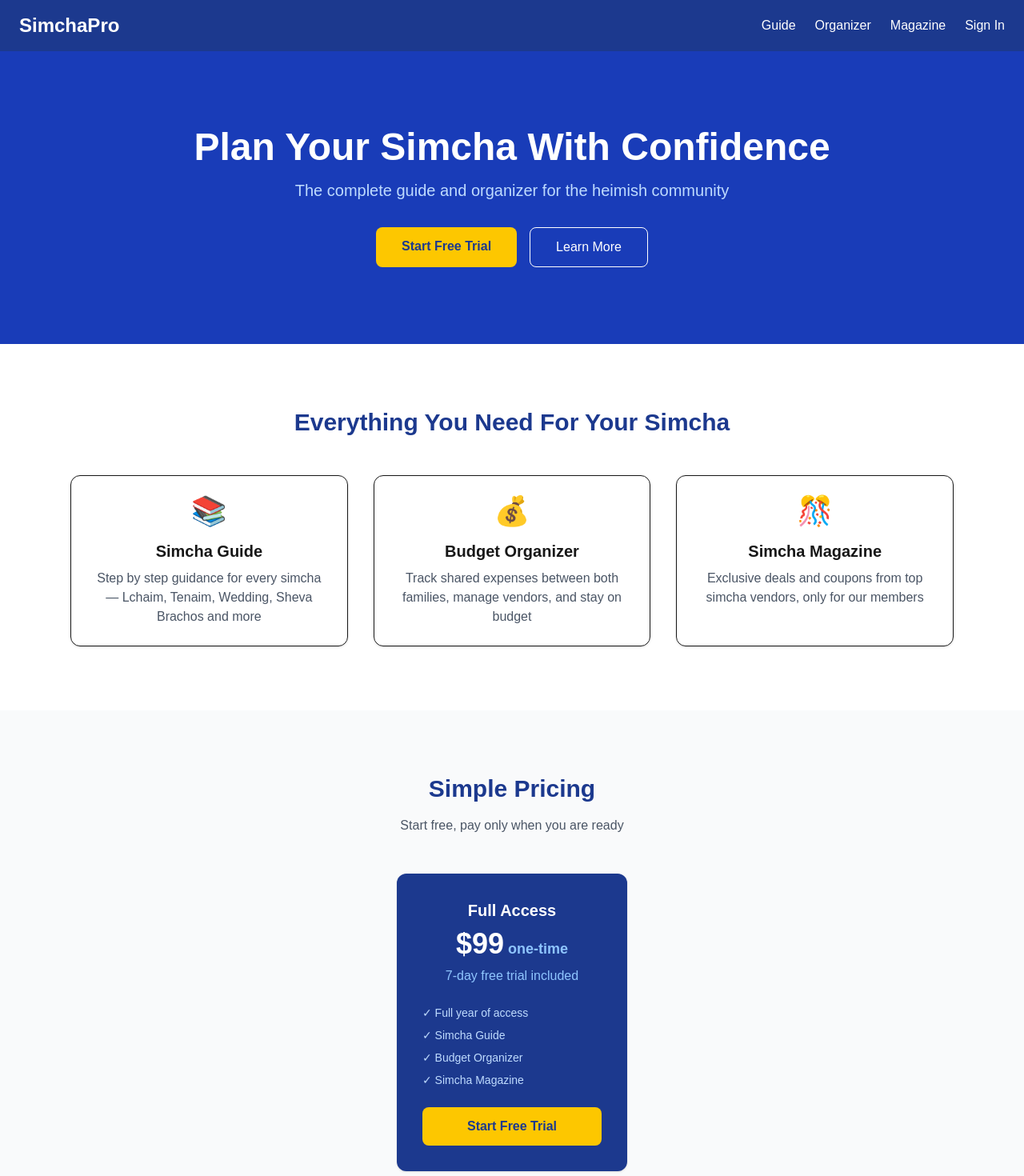
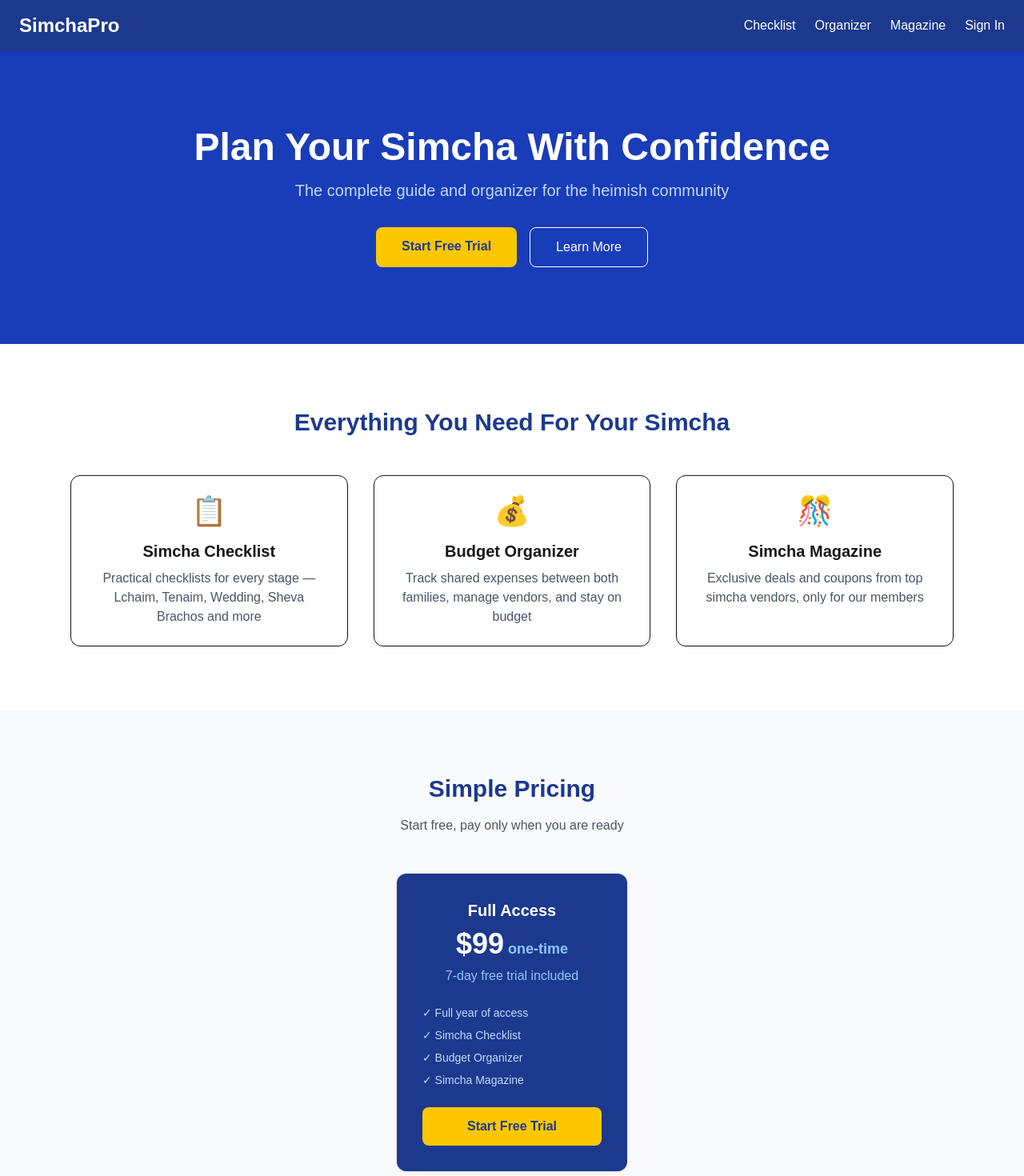
Before and after one commit to mb7184313900/simcha-organizer, a Next.js app: page / in a window 1280 px wide. Shown: the top 1470 px of the page at 80% size. Built offline with nearby package versions, Linux system fonts and the light colour scheme.

Commit message:
Rename Simcha Guide to Simcha Checklist across homepage

```diff
--- a/app/page.tsx
+++ b/app/page.tsx
@@ -5,7 +5,7 @@ export default function Home() {
       <header className="bg-blue-900 text-white py-4 px-6 flex justify-between items-center">
         <h1 className="text-2xl font-bold">SimchaPro</h1>
         <nav className="flex gap-6">
-          <a href="/guide" className="hover:text-yellow-300">Guide</a>
+          <a href="/checklist" className="hover:text-yellow-300">Checklist</a>
           <a href="/budget" className="hover:text-yellow-300">Organizer</a>
           <a href="#" className="hover:text-yellow-300">Magazine</a>
           <a href="/login" className="hover:text-yellow-300">Sign In</a>
@@ -31,9 +31,9 @@ export default function Home() {
         <h3 className="text-3xl font-bold text-center text-blue-900 mb-12">Everything You Need For Your Simcha</h3>
         <div className="grid grid-cols-1 md:grid-cols-3 gap-8">
           <div className="text-center p-6 border rounded-xl shadow-sm">
-            <div className="text-4xl mb-4">📚</div>
-            <h4 className="text-xl font-bold mb-2">Simcha Guide</h4>
-            <p className="text-gray-600">Step by step guidance for every simcha — Lchaim, Tenaim, Wedding, Sheva Brachos and more</p>
+            <div className="text-4xl mb-4">📋</div>
+            <h4 className="text-xl font-bold mb-2">Simcha Checklist</h4>
+            <p className="text-gray-600">Practical checklists for every stage — Lchaim, Tenaim, Wedding, Sheva Brachos and more</p>
           </div>
           <div className="text-center p-6 border rounded-xl shadow-sm">
             <div className="text-4xl mb-4">💰</div>
@@ -59,7 +59,7 @@ export default function Home() {
             <p className="text-blue-300 mb-6">7-day free trial included</p>
             <ul className="text-left text-sm text-blue-200 mb-6 space-y-2">
               <li>✓ Full year of access</li>
-              <li>✓ Simcha Guide</li>
+              <li>✓ Simcha Checklist</li>
               <li>✓ Budget Organizer</li>
               <li>✓ Simcha Magazine</li>
             </ul>
```
